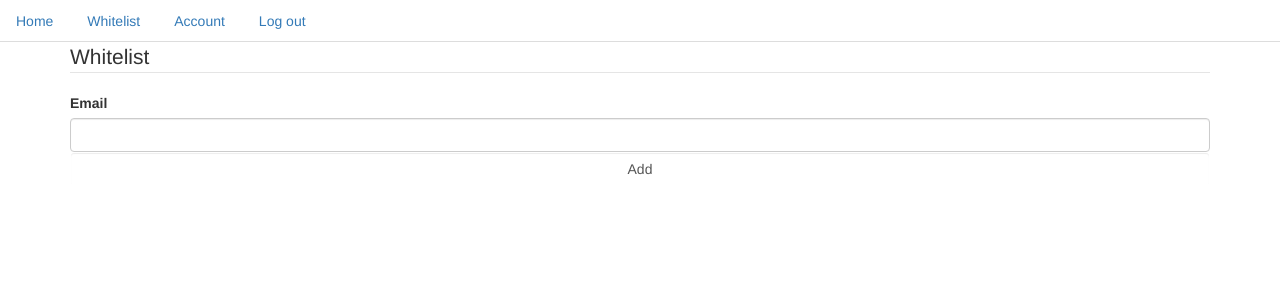
After one commit to LaerryLaessig/meerkat, a Flask app: page /whitelist in a window 1280 px wide. The commit adds this page. Shown: the top 300 px of the page. Run offline with Flask 2, Linux system fonts and the light colour scheme; the visitor is signed in with stand-in values (Sample User, id 1); data comes from the database, SQL or seed files in the repository; data that the repository does not hold is empty; some libraries are stand-ins or nearby versions.

Commit message:
Add Whitelist Function

```diff
--- a/flask_meerkat/database.py
+++ b/flask_meerkat/database.py
@@ -3,7 +3,7 @@ import datetime
 from itsdangerous import Serializer, TimedSerializer
 from sqlalchemy import desc
 from flask_meerkat import db, login_manager, bcrypt, app
-from flask_meerkat.models import User, Post
+from flask_meerkat.models import User, Post, WhiteListEmail
 
 UTF_8 = 'utf-8'
 
@@ -52,6 +52,31 @@ def find_user_by_username(username):
     return User.query.filter_by(name=username).first()
 
 
+def count_user():
+    return User.query.count()
+
+
+def find_whitelist():
+    return WhiteListEmail.query.order_by(desc(WhiteListEmail.id)).all()
+
+
+def insert_whitlist_email(email):
+    db.session.add(WhiteListEmail(email=email))
+    db.session.commit()
+    db.session.close()
+
+
+def find_whitelist_by_email(email):
+    return WhiteListEmail.query.filter_by(email=email).first()
+
+
+def delete_whitelist_email(email):
+    email = WhiteListEmail.query.find_by(email=email).first()
+    db.session.delete(email)
+    db.session.commit()
+    db.session.close()
+
+
 def get_all_posts():
     return Post.query.order_by(desc(Post.id)).all()
 
--- a/flask_meerkat/forms.py
+++ b/flask_meerkat/forms.py
@@ -79,3 +79,8 @@ class PostForm(FlaskForm):
     title = StringField('Title', validators=[DataRequired()])
     text = TextAreaField('Text', validators=[DataRequired()])
     submit = SubmitField('Save')
+
+
+class AddWhiteListForm(FlaskForm):
+    email = StringField('Email', validators=[DataRequired(), Email()])
+    submit = SubmitField('Add')
--- a/flask_meerkat/routes.py
+++ b/flask_meerkat/routes.py
@@ -1,10 +1,12 @@
 from flask import render_template, request, url_for, flash
 from werkzeug.utils import redirect
-from flask_meerkat.forms import SignInForm, SignUpForm, AccountForm, RequestResetForm, PostForm, PasswordResetForm
+from flask_meerkat.forms import SignInForm, SignUpForm, AccountForm, RequestResetForm, PostForm, PasswordResetForm, \
+    AddWhiteListForm
 from flask_meerkat import app
 from flask_login import login_user, current_user, logout_user, login_required
 from flask_meerkat.database import insert_user, find_user_by_mail, update_user, get_all_posts, insert_post, \
-    update_user_password_by_token, delete_post, find_post_by_id, update_post
+    update_user_password_by_token, delete_post, find_post_by_id, update_post, find_whitelist, insert_whitlist_email, \
+    count_user, find_whitelist_by_email
 from flask_meerkat.mail_client import send_password_reset_mail
 
 
@@ -69,6 +71,21 @@ def account():
     return render_template('account.html', form=form)
 
 
+@app.route('/whitelist', methods=['GET', 'POST'])
+@login_required
+def whitelist():
+    if current_user.id == 1:
+        form = AddWhiteListForm()
+        if request.method == 'GET':
+            emails = find_whitelist()
+            return render_template('whitelist.html', form=form, emails=emails)
+        elif request.method == 'POST' and form.validate_on_submit:
+            insert_whitlist_email(form.email.data)
+            return redirect(url_for('whitelist'))
+    else:
+        return redirect(url_for('home'))
+
+
 @app.route('/logout')
 def logout():
     logout_user()
@@ -106,10 +123,16 @@ def reset_password(token):
 @app.route('/signup', methods=['GET', 'POST'])
 def signup():
     form = SignUpForm()
-    if request.method == 'POST' and form.validate_on_submit():
+    if request.method == 'POST' and\
+            form.validate_on_submit() and\
+            (count_user() == 0 or find_whitelist_by_email(form.data['email'])):
+        if count_user() == 0:
+            insert_whitlist_email(form.data['email'])
         insert_user(form.data)
         flash(message='Account created for {username}!'.format(username=form.username.data), category='success')
         return redirect(url_for('signin'))
+    else:
+        flash(message='Registration not allowed for {email}! Please contact admin.'.format(email=form.email.data), category='danger')
     return render_template('signup.html', form=form)
 
 
--- a/flask_meerkat/templates/layout.html
+++ b/flask_meerkat/templates/layout.html
@@ -10,6 +10,9 @@
             <ul class="nav nav-tabs justify-content-end">
                 {% if current_user.is_authenticated %}
                     <li class="nav-item"><a class="nav-link" href="{{ url_for('home') }}">Home</a></li>
+                    {% if current_user.id == 1 %}
+                    <li class="nav-item"><a class="nav-link" href="{{ url_for('whitelist')}}">Whitelist</a> </li>
+                    {% endif %}
                     <li class="nav-item"><a class="nav-link" href="{{ url_for('account') }}">Account</a></li>
                     <li class="nav-item"><a class="nav-link" href="{{ url_for('logout') }}">Log out</a></li>
                 {% else %}
--- /dev/null
+++ b/flask_meerkat/templates/whitelist.html
@@ -0,0 +1,23 @@
+{% extends "layout.html" %}
+{% block app_content %}
+{% if current_user.is_authenticated %}
+<div>
+        <form method="post" action="{{url_for('whitelist')}}">
+            {{ form.hidden_tag() }}
+            <fieldset class="form-group">
+                 <legend class="border-bottom">Whitelist</legend>
+                {{ form.email.label(class="form-control-label") }}
+                {{ form.email(class="form-control form-control-lg") }}
+                {{ form.submit(class="form-control form-control-lg btn btn-outline-info") }}
+            </fieldset>
+        </form>
+    {% for email in emails %}
+        <div class="card" style="width: 54rem;">
+               <div class="card-body">
+                    <h5 class="card-title">{{ email.email }}</h5>
+                </div>
+        </div>
+    {% endfor %}
+</div>
+{% endif %}
+{% endblock app_content %}
```
Also changed, not shown: flask_meerkat/models.py (+8 -0 lines).
